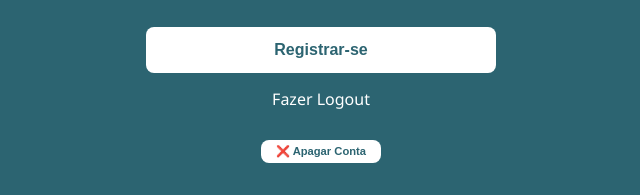
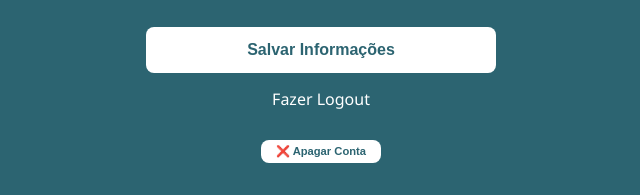
Before and after one commit to pdias10/appagenda, a plain HTML site: page detalhes-perfil.html in a window 1280 px wide. Shown: the part 520-715 px from the top of the page, 319-959 px from the left. Drawn offline with Linux system fonts and the light colour scheme.

Commit message:
Add files via upload

```diff
--- a/detalhes-perfil.html
+++ b/detalhes-perfil.html
@@ -105,7 +105,7 @@
   <label for="telefone">Número de Telefone</label>
   <input type="text" id="telefone" placeholder="(xx) xxxxx-xxxx" value="(11) 91234-5678 ✏️">
 
-  <button><a href="index.html">Registrar-se</a></button>
+  <button><a href="index.html">Salvar Informações</a></button>
 
   <a class="logout" href="login.html">Fazer Logout</a>
 
```
